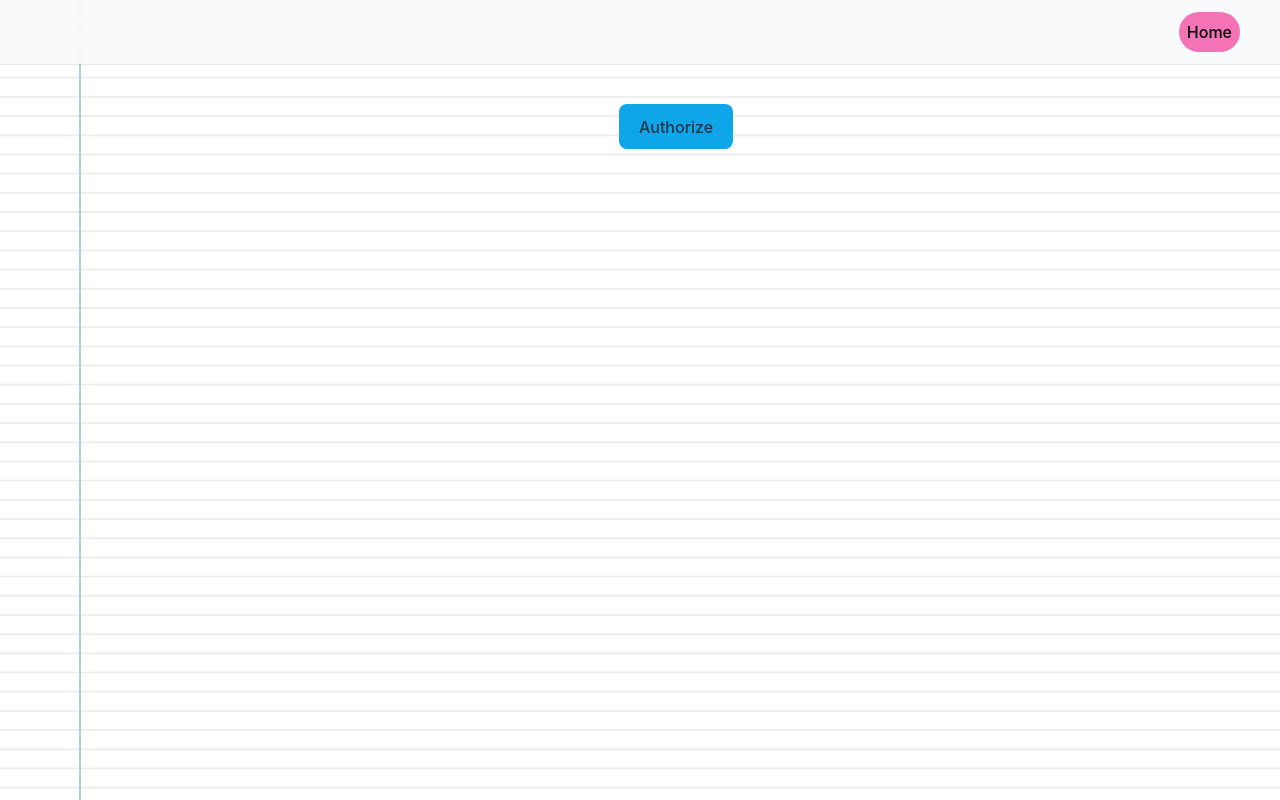
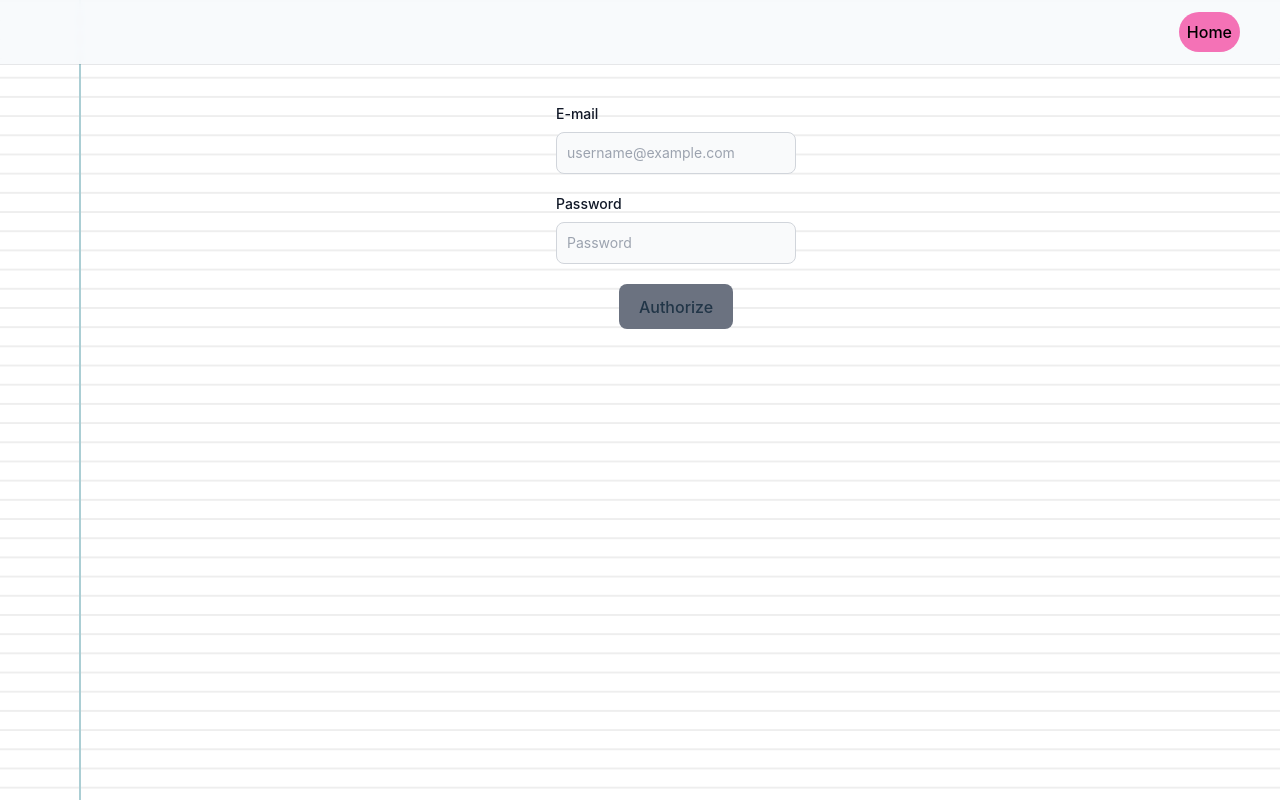
Before and after one commit to filchev-igor/MongoDb-FE, a React (Vite) app: page / in a window 1280 px wide. Built offline with nearby package versions, Linux system fonts and the light colour scheme.

Commit message:
Authorization (#6)

```diff
--- a/src/app/pages/HomePage/HomePage.tsx
+++ b/src/app/pages/HomePage/HomePage.tsx
@@ -2,6 +2,8 @@ import { useLoginTokenCreate } from "../../api/login/queryHooks.ts";
 import HomePageLayout from "./HomePageLayout.tsx";
 import LoadingSpinner from "../../components/spinners/LoadingSpinner.tsx";
 import useAuth from "../../hooks/useAuth.ts";
+import InputLabel from "./InputLabel.tsx";
+import { useState } from "react";
 
 const HomePage = () => {
   const { mutateLoginTokenCreate, isLoginTokenCreating } =
@@ -9,27 +11,57 @@ const HomePage = () => {
 
   const { isAuthenticated, setToken } = useAuth();
 
+  // user@example.com
+  // password
+  const [email, setEmail] = useState("");
+  const [password, setPassword] = useState("");
+
+  const isAuthorizeButtonDisabled = !email.length || !password.length;
+
   const handleLoginTokenCreate = () => {
     if (isLoginTokenCreating) {
       return;
     }
 
+    if (isAuthorizeButtonDisabled) {
+      return;
+    }
+
     mutateLoginTokenCreate({
       data: {
-        email: "user@example.com",
-        password: "password",
+        email,
+        password,
       },
-      onSuccess: ({ access_token, user_id }) => setToken(access_token, user_id),
+      onSuccess: ({ access_token, user_id }) => {
+        setToken(access_token, user_id);
+
+        setEmail("");
+        setPassword("");
+      },
     });
   };
 
   if (!isAuthenticated) {
     return (
       <HomePageLayout>
+        <InputLabel
+          label={"E-mail"}
+          placeholder={"username@example.com"}
+          onChange={setEmail}
+        />
+
+        <InputLabel
+          label={"Password"}
+          placeholder={"Password"}
+          type={"password"}
+          onChange={setPassword}
+        />
+
         <button
           type={"button"}
           onClick={handleLoginTokenCreate}
-          className={"bg-sky-500 w-full sm:w-fit"}
+          className={`${!isAuthorizeButtonDisabled ? "bg-sky-500" : "bg-gray-500"} w-full sm:w-fit`}
+          disabled={isAuthorizeButtonDisabled}
         >
           {isLoginTokenCreating ? (
             <div className={"flex"}>
--- /dev/null
+++ b/src/app/pages/HomePage/InputLabel.tsx
@@ -0,0 +1,33 @@
+import { HTMLInputTypeAttribute } from "react";
+
+const InputLabel = ({
+  label,
+  placeholder,
+  type = "text",
+  onChange,
+}: {
+  label: string;
+  placeholder: string;
+  type?: HTMLInputTypeAttribute;
+  onChange: (newValue: string) => void;
+}) => (
+  <div>
+    <label
+      htmlFor="first_name"
+      className="block mb-2 text-sm font-medium text-gray-900 dark:text-white"
+    >
+      {label}
+    </label>
+
+    <input
+      type={type}
+      id="first_name"
+      className="bg-gray-50 border border-gray-300 text-gray-900 text-sm rounded-lg focus:ring-blue-500 focus:border-blue-500 block w-full p-2.5 dark:bg-gray-700 dark:border-gray-600 dark:placeholder-gray-400 dark:text-white dark:focus:ring-blue-500 dark:focus:border-blue-500"
+      placeholder={placeholder}
+      onChange={(e) => onChange(e.target.value)}
+      required
+    />
+  </div>
+);
+
+export default InputLabel;
```
